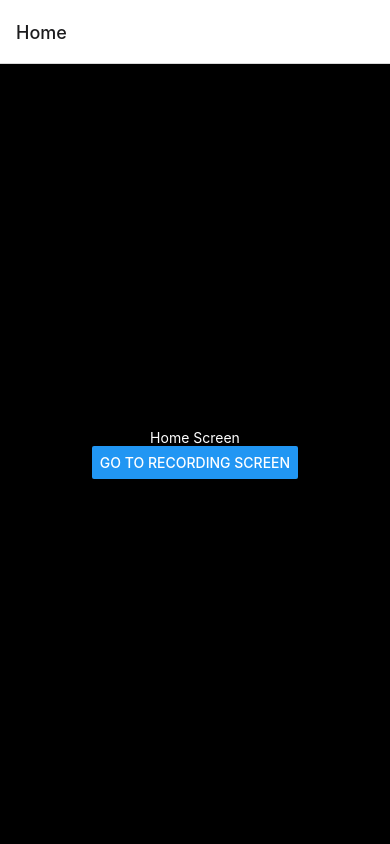
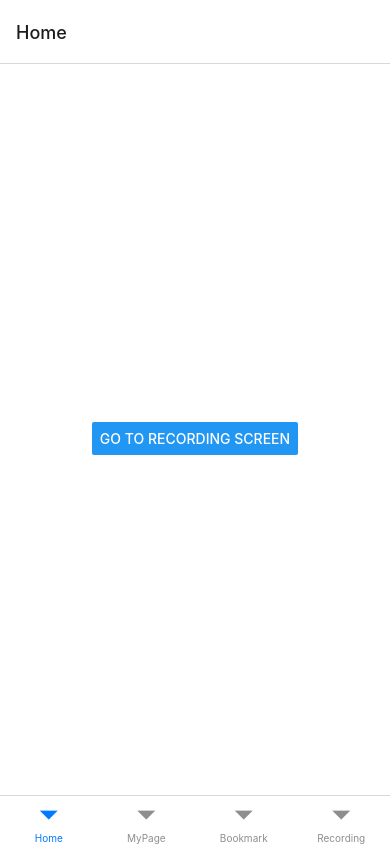
Before and after one commit to dnd-side-project/dnd-7th-7-frontend, a React Native app: screen /Home in a window 390 px wide. Built offline with nearby package versions, Linux system fonts and the light colour scheme.

Commit message:
⚙️ feat: 하단 네비게이션 프레임 작업

```diff
--- a/App.jsx
+++ b/App.jsx
@@ -1,24 +1,24 @@
 import React, { Suspense } from 'react';
 import { NavigationContainer } from '@react-navigation/native';
-import { createNativeStackNavigator } from '@react-navigation/native-stack';
+import { createBottomTabNavigator } from '@react-navigation/bottom-tabs';
 import Home from './screens/Home';
 import MyPage from './screens/MyPage';
 import BookMarks from './screens/BookMarks';
 import Recording from './screens/Recording';
 import Onboarding from './screens/Onboarding';
 
-const Stack = createNativeStackNavigator();
+const Tab = createBottomTabNavigator();
 
 function App() {
   return (
     <Suspense fallback={<Onboarding />}>
       <NavigationContainer>
-        <Stack.Navigator initialRouteName="Home">
-          <Stack.Screen name="Home" component={Home} />
-          <Stack.Screen name="MyPage" component={MyPage} />
-          <Stack.Screen name="Bookmark" component={BookMarks} />
-          <Stack.Screen name="Recording" component={Recording} />
-        </Stack.Navigator>
+        <Tab.Navigator initialRouteName="Home">
+          <Tab.Screen name="Home" component={Home} />
+          <Tab.Screen name="MyPage" component={MyPage} />
+          <Tab.Screen name="Bookmark" component={BookMarks} />
+          <Tab.Screen name="Recording" component={Recording} />
+        </Tab.Navigator>
       </NavigationContainer>
     </Suspense>
   );
--- a/package.json
+++ b/package.json
@@ -9,6 +9,7 @@
     "web": "expo start --web"
   },
   "dependencies": {
+    "@react-navigation/bottom-tabs": "^6.3.2",
     "@react-navigation/native": "^6.0.11",
     "@react-navigation/native-stack": "^6.7.0",
     "babel-plugin-styled-components": "^2.0.7",
--- a/screens/Home/Home.jsx
+++ b/screens/Home/Home.jsx
@@ -5,6 +5,7 @@
 
 function Home() {
   const navi = useNavigation();
+
   return (
     <S.Wrapper>
       <S.Text>Home Screen</S.Text>
--- a/screens/Home/Home.style.js
+++ b/screens/Home/Home.style.js
@@ -2,7 +2,7 @@
 
 export const Wrapper = styled.View`
   flex: 1;
-  background-color: black;
+  background-color: white;
   align-items: center;
   justify-content: center;
 `;
```
Also changed, not shown: 1 other file (tests, documents, lock files or other folders).
